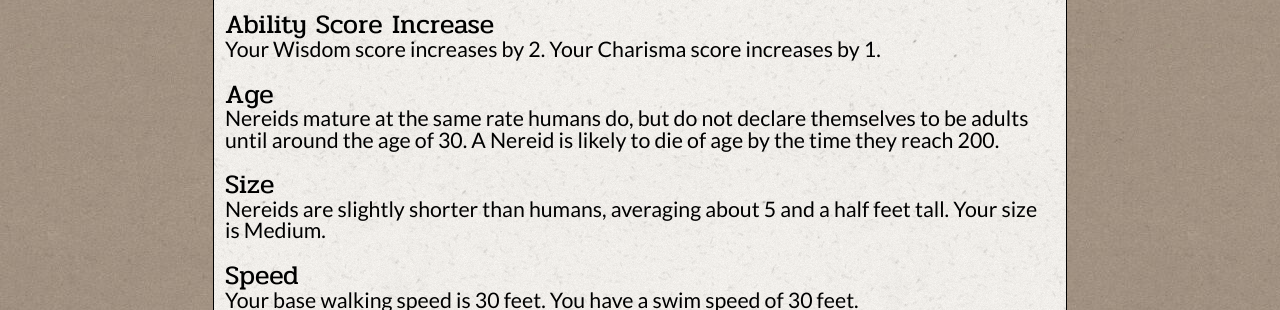
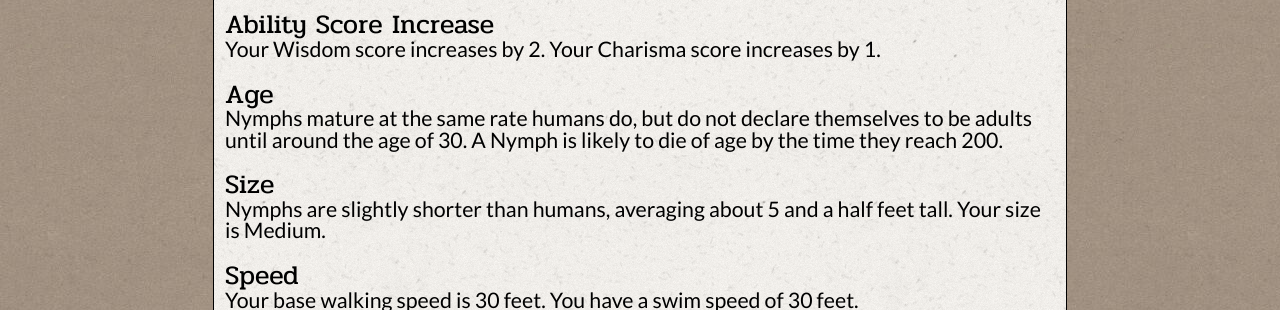
Before and after one commit to EmmiaSilk/rpg-notes, a Jekyll site: the page built from _collections/_uatera_ancestries/nereid.md, in a window 1280 px wide. Shown: the part 1452-1762 px from the top of the page. Built offline with Jekyll 4.4.1, drawn with Linux system fonts in a browser that asks for light colours.

Commit message:
Changed wording in Nereid article to bring it more in line with dryads

```diff
--- a/_collections/_uatera_ancestries/nereid.md
+++ b/_collections/_uatera_ancestries/nereid.md
@@ -70,12 +70,12 @@ As a Nereid, you have the following traits.
 Your Wisdom score increases by 2. Your Charisma score increases by 1.
 
 #### Age
-Nereids mature at the same rate humans do, but do not declare themselves to be
-adults until around the age of 30. A Nereid is likely to die of age by the time
+Nymphs mature at the same rate humans do, but do not declare themselves to be
+adults until around the age of 30. A Nymph is likely to die of age by the time
 they reach 200.
 
 #### Size
-Nereids are slightly shorter than humans, averaging about 5 and a half feet
+Nymphs are slightly shorter than humans, averaging about 5 and a half feet
 tall. Your size is Medium.
 
 #### Speed
```
Also changed, not shown: other parts of _collections/_uatera_ancestries/nereid.md (+1 -1 lines).
